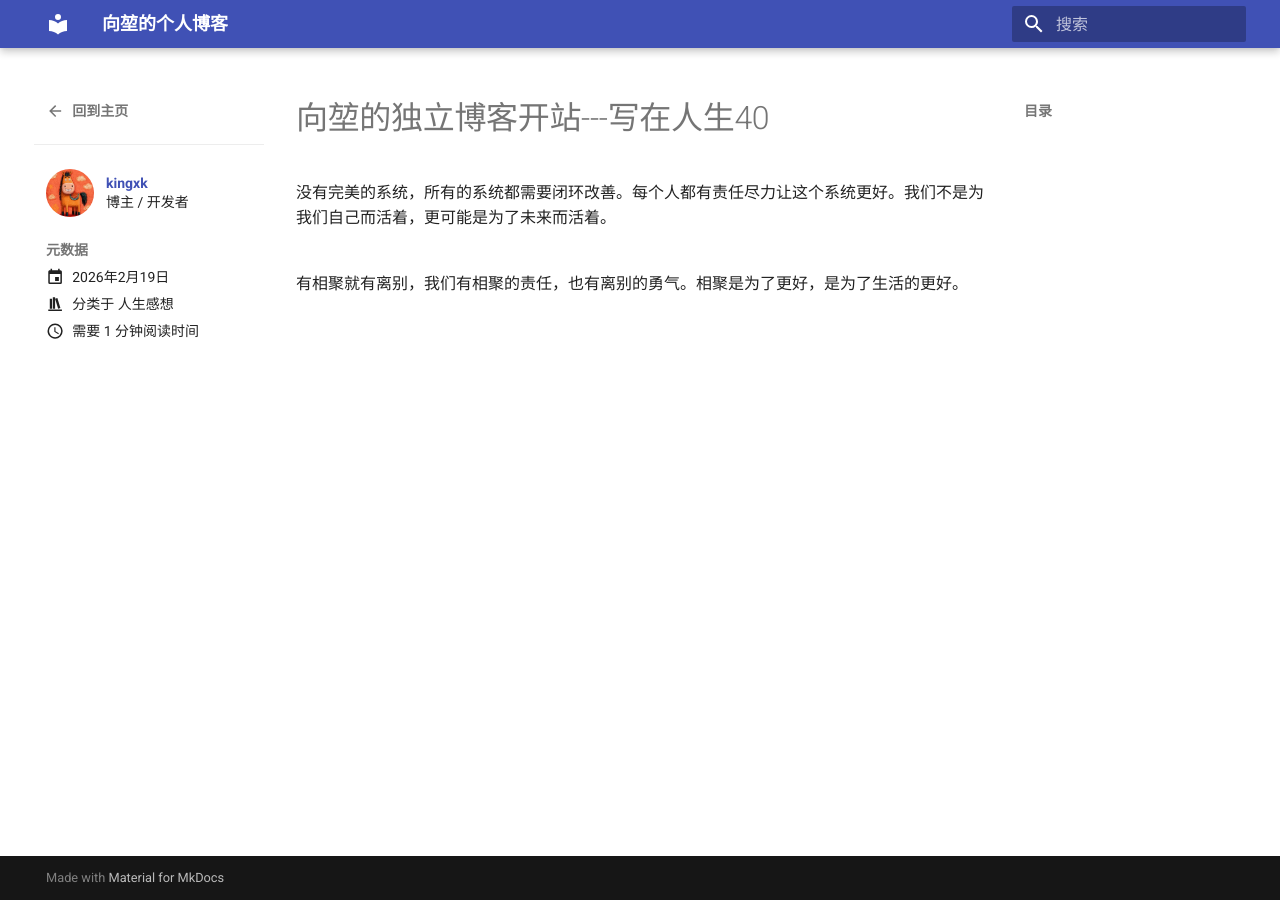
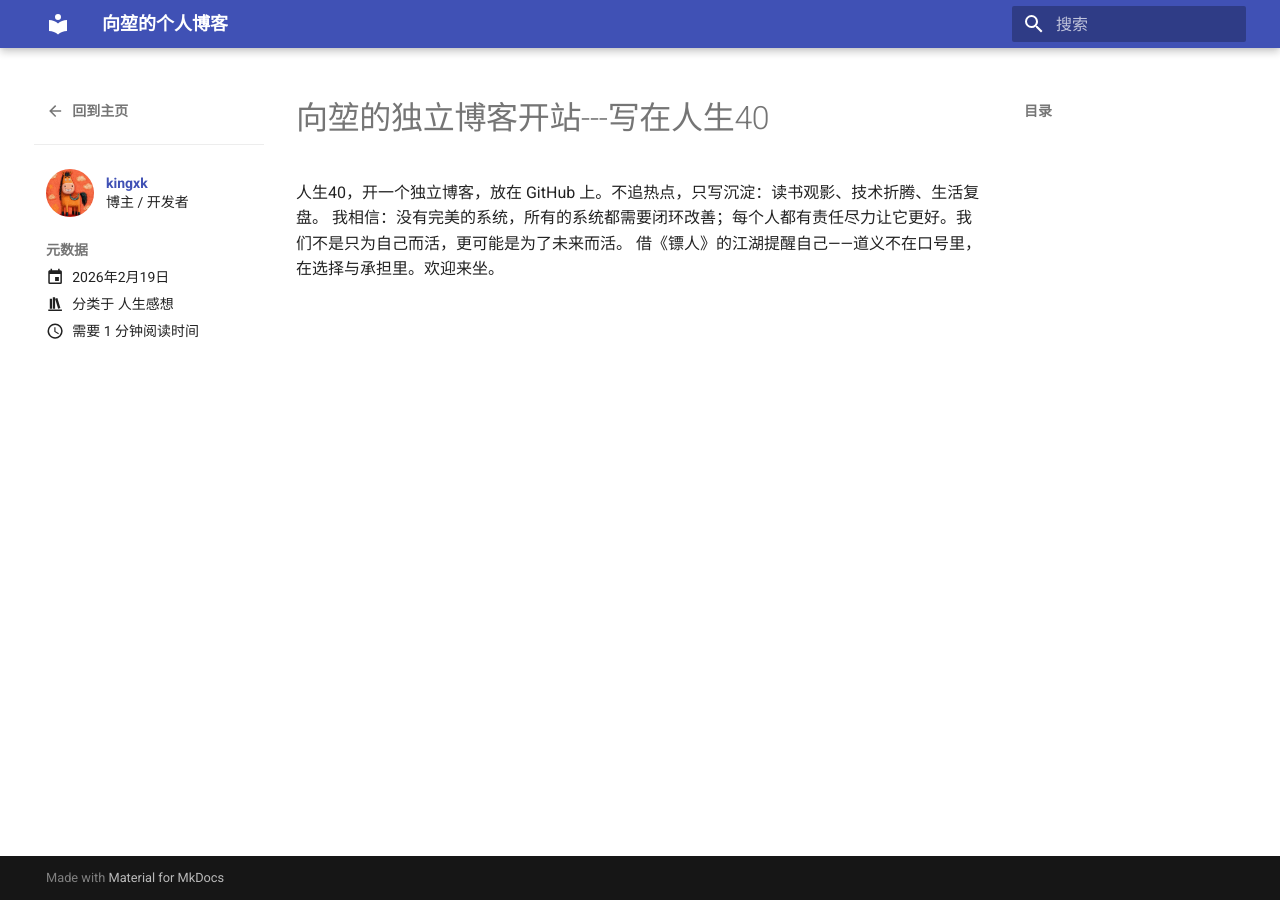
Before and after one commit to kingxk/kingxk.github.io, an MkDocs documentation site: the page built from docs/blog/posts/2026-02-19-向堃的独立博客开站.md, in a window 1280 px wide. Built offline with MkDocs 1.6.1 and Material for MkDocs 9.7.7, drawn with Linux system fonts in a browser that asks for light colours.

Commit message:
更改完善

```diff
--- a/docs/blog/posts/2026-02-19-向堃的独立博客开站.md
+++ b/docs/blog/posts/2026-02-19-向堃的独立博客开站.md
@@ -13,6 +13,6 @@ draft: false             # 可选，设为 true 时文章不会发布
 ---
 # 向堃的独立博客开站---写在人生40
 ##
-没有完美的系统，所有的系统都需要闭环改善。每个人都有责任尽力让这个系统更好。我们不是为我们自己而活着，更可能是为了未来而活着。
-##
-有相聚就有离别，我们有相聚的责任，也有离别的勇气。相聚是为了更好，是为了生活的更好。
+人生40，开一个独立博客，放在 GitHub 上。不追热点，只写沉淀：读书观影、技术折腾、生活复盘。
+我相信：没有完美的系统，所有的系统都需要闭环改善；每个人都有责任尽力让它更好。我们不是只为自己而活，更可能是为了未来而活。
+借《镖人》的江湖提醒自己——道义不在口号里，在选择与承担里。欢迎来坐。
```
